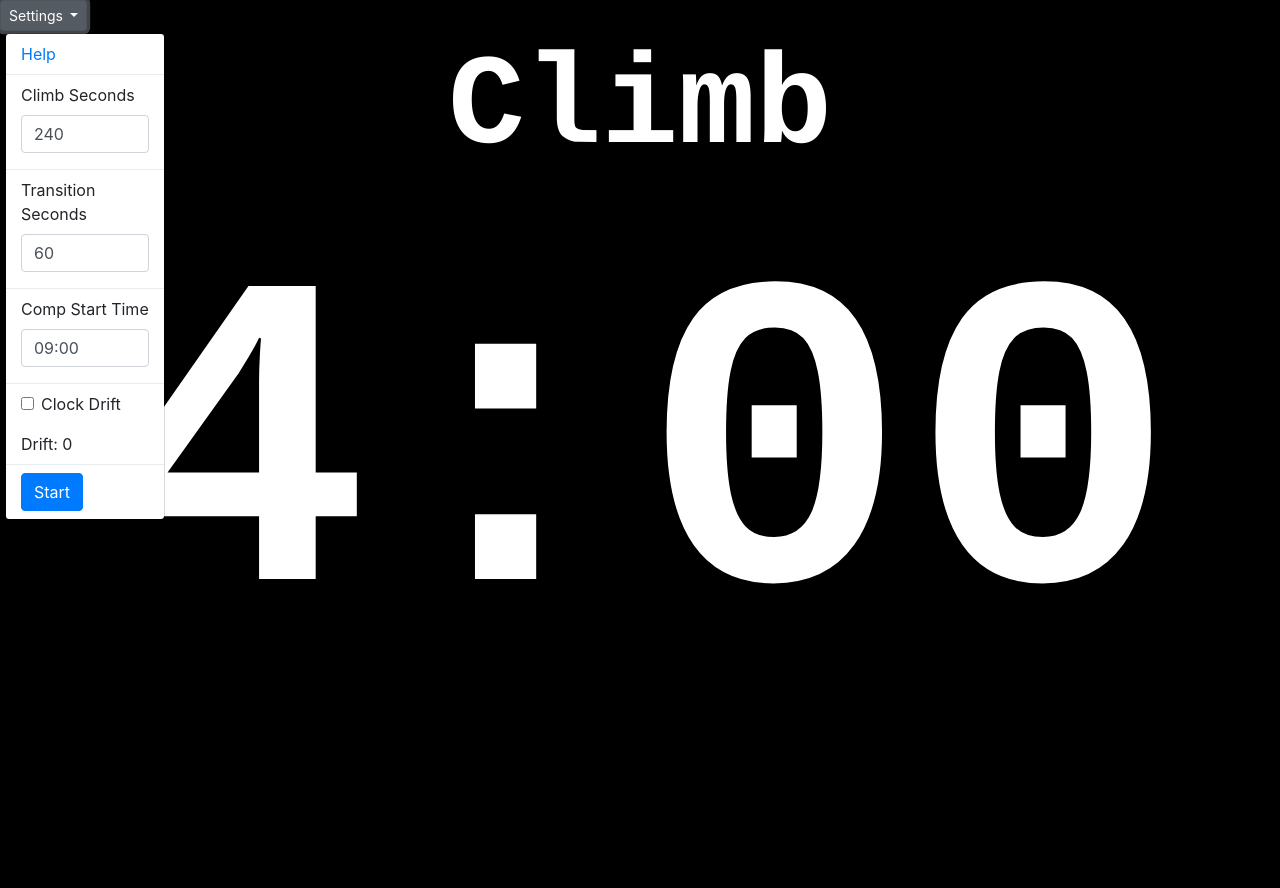
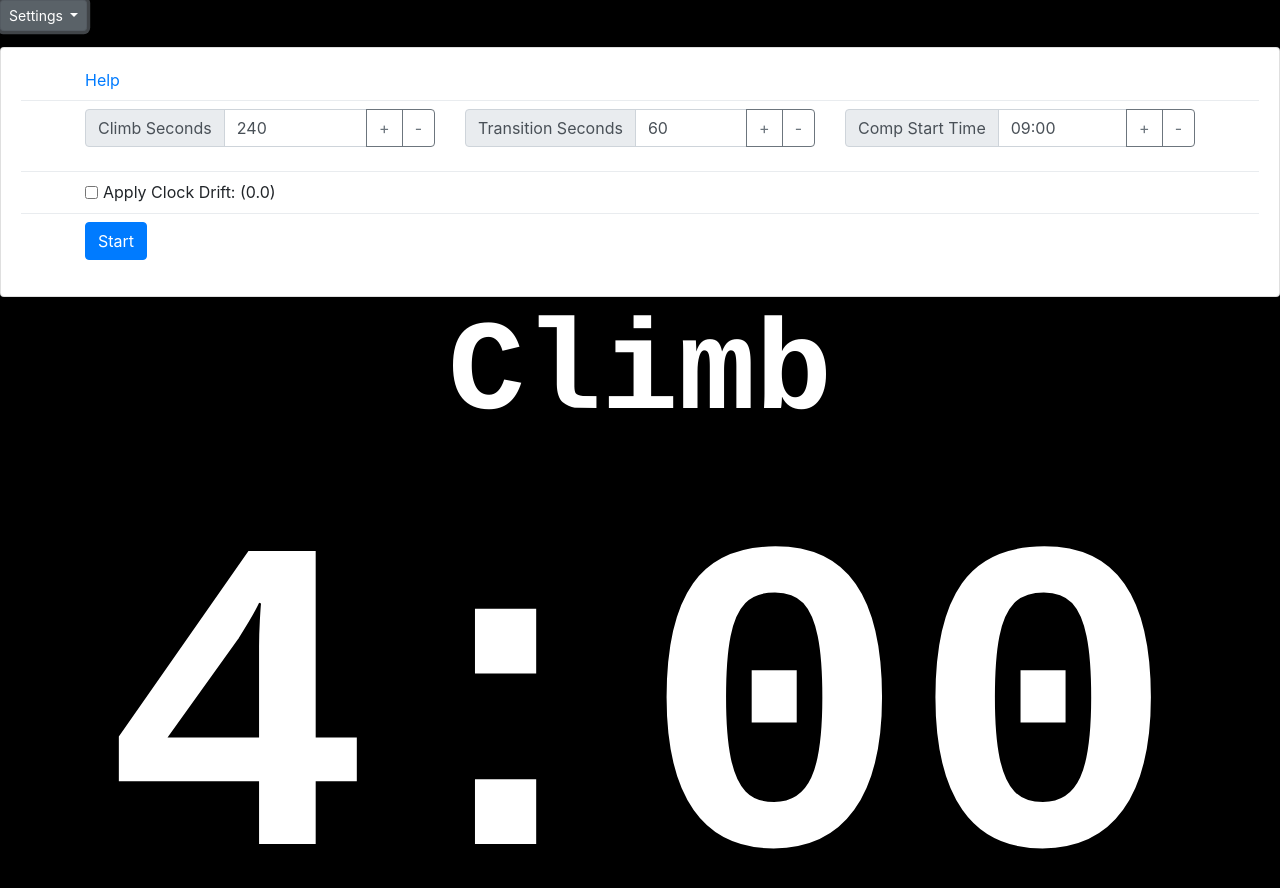
Before and after one commit to cmorris98/climber_countdown, a plain HTML site: page public/index.html in a window 1280 px wide. Both pictures are taken after a click on the button "Settings". Before the commit the page ends 800 px from the top, so only its background shows below. Drawn offline with Linux system fonts and the light colour scheme; some packages are replaced by stand-ins of ours; no server answers.

Commit message:
Make everything touch enabled so you dont need a keyboard

```diff
--- a/public/climber_countdown.js
+++ b/public/climber_countdown.js
@@ -100,6 +100,7 @@ function compStarted(secondsFromStart) {
 function setClimbTimeSeconds(climbTimeSeconds) {
     if (climbTimeSeconds) {
         $('#climbTimeSeconds').val(climbTimeSeconds);
+        writeParametersIntoURL();
     }
 }
 
@@ -114,6 +115,7 @@ function getClimbTimeSeconds() {
 function setTransitionTimeSeconds(transitionTimeSeconds) {
     if (transitionTimeSeconds) {
         $('#transitionTimeSeconds').val(transitionTimeSeconds);
+        writeParametersIntoURL();
     }
 }
 
@@ -128,6 +130,7 @@ function getTransitionTimeSeconds() {
 function setCompStartTime(compStartTime) {
     if (compStartTime) {
         $('#compStartTime').val(compStartTime);
+        writeParametersIntoURL();
     }
 }
 
@@ -164,7 +167,7 @@ function setClockDrift() {
             } else {
                 calculatedClockDrift = res.clockDrift - roundTripTime / 2.0;
             }
-            $('#clockDrift').html('Drift: ' + calculatedClockDrift);
+            $('#clockDrift').html('Apply Clock Drift: (' + calculatedClockDrift + ')');
             if (applyClockDrift) {
                 clockDrift = calculatedClockDrift;
             } else {
@@ -394,6 +397,7 @@ function startStopButtonPressed() {
         setButtonText();
     } else {
         timerRunning = true;
+        hideSettingsContent();
         setTimePeriod();
         setButtonText();
 
@@ -412,6 +416,25 @@ function startStopButtonPressed() {
     }
 }
 
+function hideSettingsContent() {
+    $('#settingsContent').collapse('hide');
+}
+
+function adjustClimbSeconds(adjustmentSeconds) {
+    var climbTimeSeconds = getClimbTimeSeconds() + adjustmentSeconds;
+    setClimbTimeSeconds(climbTimeSeconds);
+}
+
+function adjustTransitionTimeSeconds(adjustmentSeconds) {
+    var transitionTimeSeconds = getTransitionTimeSeconds() + adjustmentSeconds;
+    setTransitionTimeSeconds(transitionTimeSeconds);
+}
+
+function adjustCompStartTime(adjustmentMinutes) {
+    startTime.add(adjustmentMinutes, 'minutes');
+    setCompStartTime(startTime.format('HH:mm'));
+}
+
 function soundTestButtonPressed() {
     initializeAudio();
 
--- a/public/index.html
+++ b/public/index.html
@@ -5,66 +5,77 @@
         <meta name="viewport" content="width=device-width, initial-scale=1, shrink-to-fit=no">
         <link rel="stylesheet" href="./bootstrap.min.css">
         <link rel="stylesheet" href="./climber_countdown.css"/>
+        <script src="./jquery.min.js"></script>
+        <script src="./bootstrap.bundle.min.js"></script>
+        <script src="./moment.min.js"></script>
+        <script src="./climber_countdown.js"></script>
 
         <title>Climber Countdown</title>
     </head>
     <body>
-        <script src="./jquery.min.js"></script>
-        <script src="./bootstrap.bundle.min.js"></script>
-        <script src="./moment.min.js"></script>
-        <script src="./climber_countdown.js"></script>
 
         <!-- firebase stuff -->
         <script src="/__/firebase/7.2.2/firebase-app.js"></script>
         <script src="/__/firebase/7.2.2/firebase-analytics.js"></script>
         <script src="/__/firebase/init.js"></script>
 
-        <div class="buttons">
-            <div class="btn-group">
-                <button type="button" class="btn btn-secondary btn-sm dropdown-toggle black-background white" data-toggle="dropdown" aria-haspopup="true" aria-expanded="false">
+        <p>
+            <button class="btn btn-secondary btn-sm black-background dropdown-toggle white" type="button" data-toggle="collapse" data-target="#settingsContent" aria-expanded="false" aria-controls="collapseExample">
                 Settings
             </button>
-                <div class="dropdown-menu">
-                    <div class="container-fluid">
+        </p>
+
+        <div class="collapse" id="settingsContent">
+            <div class="card card-body">
+                <div class="container">
                     <a href="help.html">Help</a>
                 </div>
                 <div class="dropdown-divider"></div>
-                    <div class="container-fluid">
                 <div class="form-group">
-                            <label for="climbTimeSeconds">Climb Seconds</label>
-                            <div class="input-group">
-                                <input type="text" id="climbTimeSeconds" class="form-control input-sm" placeholder="Climb Seconds" value="240">
+                    <div class="container">
+                        <div class="row">
+                            <div class="input-group mb-3 col-sm">
+                                <div class="input-group-prepend">
+                                    <span class="input-group-text">Climb Seconds</span>
+                                </div>
+                                <input type="text" id="climbTimeSeconds" class="form-control" aria-label="Climb Seconds" value="240">
+                                <div class="input-group-append" id="button-addon4">
+                                    <button class="btn btn-outline-secondary" type="button" onclick="adjustClimbSeconds(30);">+</button>
+                                    <button class="btn btn-outline-secondary" type="button" onclick="adjustClimbSeconds(-30);">-</button>
+                                </div>
+                            </div>
+                            <div class="input-group mb-3 col-sm">
+                                <div class="input-group-prepend">
+                                    <span class="input-group-text">Transition Seconds</span>
+                                </div>
+                                <input type="text" id="transitionTimeSeconds" class="form-control" aria-label="Transition Seconds" value="60">
+                                <div class="input-group-append" id="button-addon4">
+                                    <button class="btn btn-outline-secondary" type="button" onclick="adjustTransitionTimeSeconds(15);">+</button>
+                                    <button class="btn btn-outline-secondary" type="button" onclick="adjustTransitionTimeSeconds(-15);">-</button>
+                                </div>
+                            </div>
+
+                            <div class="input-group mb-3 col-sm">
+                                <div class="input-group-prepend">
+                                    <span class="input-group-text">Comp Start Time</span>
+                                </div>
+                                <input type="text" id="compStartTime" class="form-control" aria-label="Competition Start Time" placeholder="hh:mm 24 hour format" value="09:00">
+                                <div class="input-group-append" id="button-addon4">
+                                    <button class="btn btn-outline-secondary" type="button" onclick="adjustCompStartTime(15);">+</button>
+                                    <button class="btn btn-outline-secondary" type="button" onclick="adjustCompStartTime(-15);">-</button>
+                                </div>
                             </div>
                         </div>
                     </div>
                     <div class="dropdown-divider"></div>
-                    <div class="container-fluid">
-                        <div class="form-group">
-                            <label for="transitionTimeSeconds">Transition Seconds</label>
-                            <div class="input-group">
-                                <input type="text" id="transitionTimeSeconds" class="form-control input-sm" placeholder="Transition Seconds" value="60">
-                            </div>
+                    <div class="container">
+                        <div class="form-check form-check-inline">
+                            <input type="checkbox" class="form-check-input" id="applyClockDrift">
+                            <label class="form-check-label" for="applyClockDrift" id="clockDrift">Apply Clock Drift: (0.0)</label>
                         </div>
                     </div>
                     <div class="dropdown-divider"></div>
-                    <div class="container-fluid">
-                        <div class="form-group">
-                            <label for="compStartTime">Comp Start Time</label>
-                            <div class="input-group">
-                                <input type="text" id="compStartTime" class="form-control input-sm" placeholder="hh:mm 24 hour format" value="09:00">
-                            </div>
-                        </div>
-                    </div>
-                    <div class="dropdown-divider"></div>
-                    <div class="container-fluid">
-                        <div class="form-group form-check">
-                            <input type="checkbox" class="form-check-input" id="applyClockDrift">
-                            <label class="form-check-label" for="applyClockDrift">Clock Drift</label>
-                        </div>
-                        <div class="text" id="clockDrift">Drift: 0</div>
-                    </div>
-                    <div class="dropdown-divider"></div>
-                    <div class="container-fluid">
+                    <div class="container">
                         <button type="button" class="btn btn-primary" id="startStopButton" onclick="startStopButtonPressed();">Start</button>
                     </div>
                 </div>
```
Lines whose indentation alone changed are shown as unchanged.
